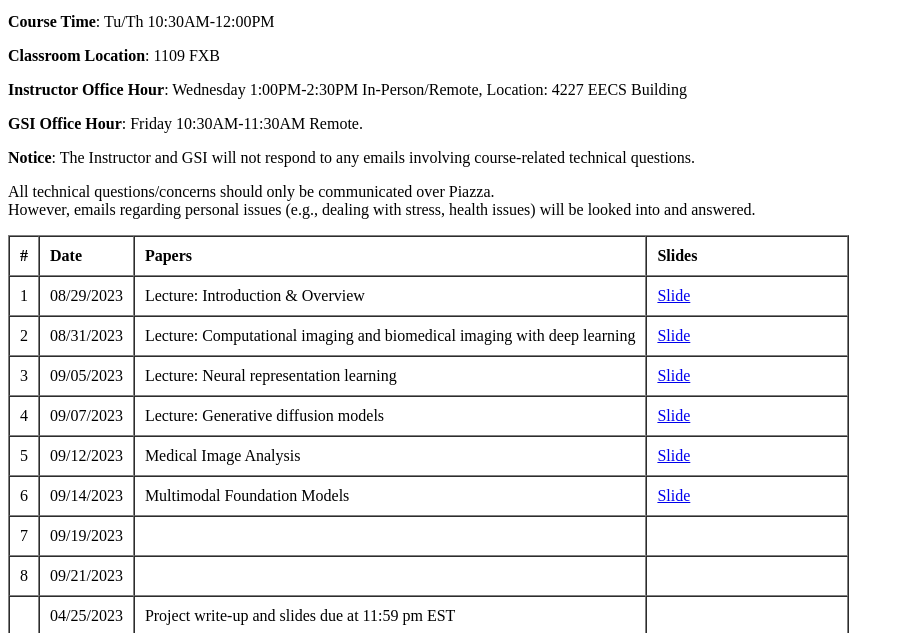
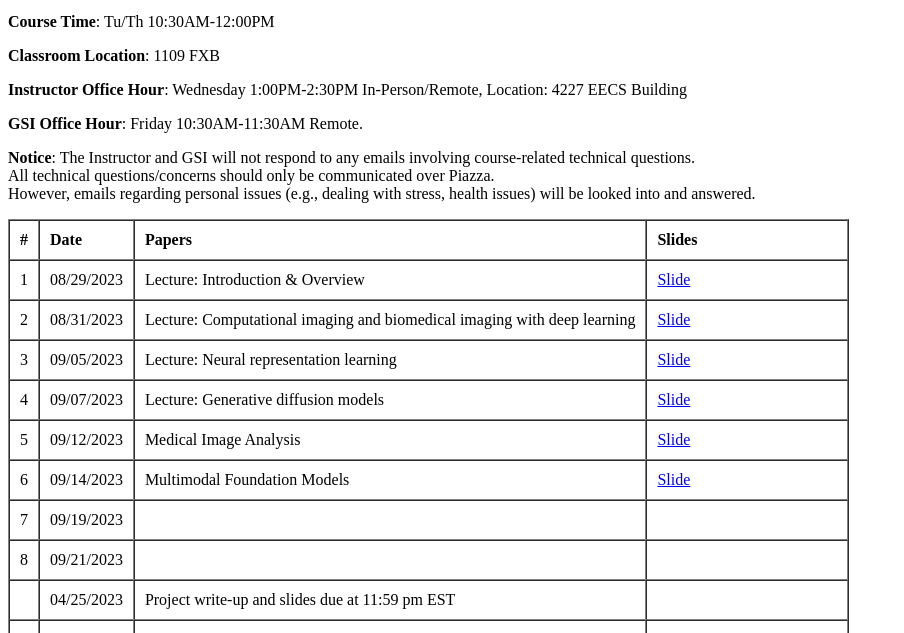
Before and after one commit to umjiayx/FA23-eecs598-007, a plain HTML site: page index.html in a window 1280 px wide. Shown: the part 87-720 px from the top of the page, without its empty margins (0-904 px from the left). Drawn offline with Linux system fonts and the light colour scheme.

Commit message:
Update index.html

```diff
--- a/index.html
+++ b/index.html
@@ -16,9 +16,7 @@
 
 <P><B>GSI Office Hour</B>: Friday 10:30AM-11:30AM Remote.
 
-<P><B>Notice</B>: The Instructor and GSI will not respond to any emails involving course-related technical questions.
-
-<P>All technical questions/concerns should only be communicated over Piazza. <br>However, emails regarding personal issues (e.g., dealing with stress, health issues) will be looked into and answered.
+<P><B>Notice</B>: The Instructor and GSI will not respond to any emails involving course-related technical questions. <br>All technical questions/concerns should only be communicated over Piazza. <br>However, emails regarding personal issues (e.g., dealing with stress, health issues) will be looked into and answered.
 
 
 <P><TABLE ALIGN=LEFT VALIGN=TOP BORDER=1 CELLSPACING=0 CELLPADDING=10>
```
